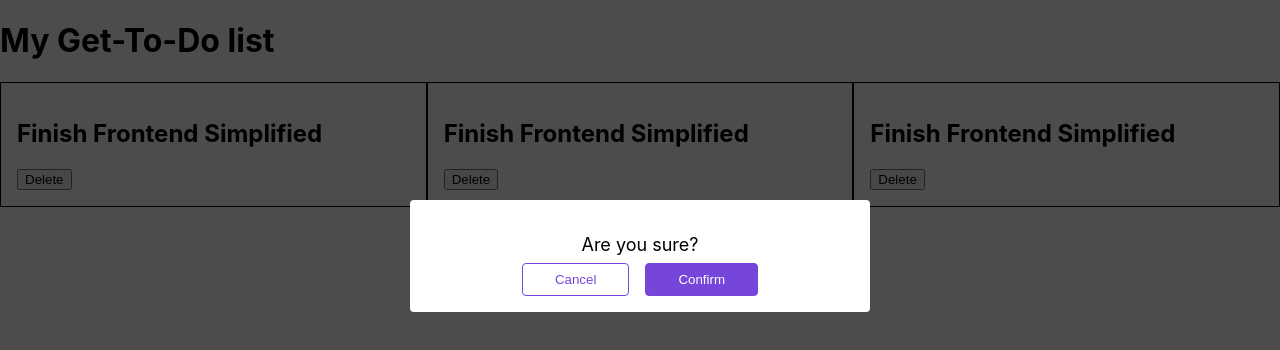
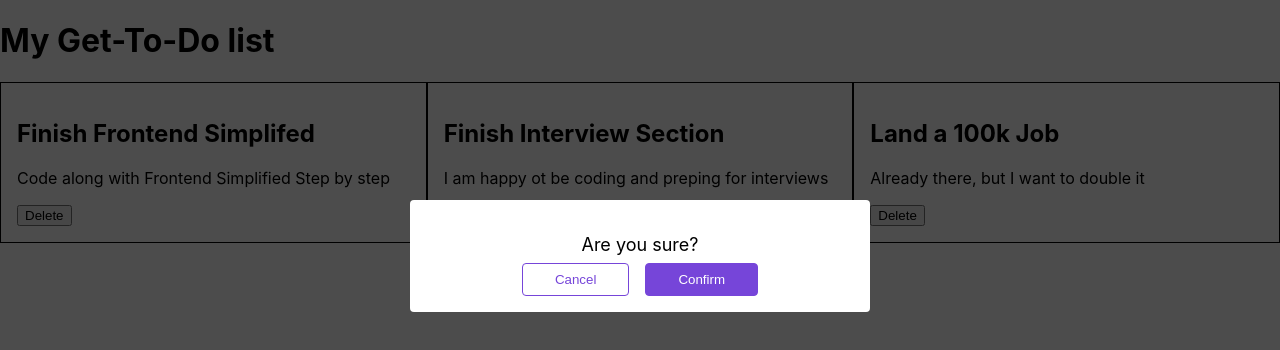
Before and after one commit to KadeKorn/React-CC, a React (Create React App) app: page / in a window 1280 px wide. Shown: the top 350 px of the page. Built offline with nearby package versions, Linux system fonts and the light colour scheme.

Commit message:
Finished up the props part. Very Interesting/powerful, being able to have everything much more dynamic. I enjoy react

```diff
--- a/src/App.css
+++ b/src/App.css
@@ -1,8 +1,6 @@
 * {
     box-sizing: border-box;
 }
-
-
 
 .Todo__wrapper{
     display: flex;
--- a/src/App.jsx
+++ b/src/App.jsx
@@ -8,11 +8,22 @@ function App() {
     <div>
       <Title />
       <div className="Todo__wrapper">
-        <Todo />
-        <Todo />
-        <Todo></Todo>
+        <Todo
+        title="Finish Frontend Simplifed"
+        paragraph="Code along with Frontend Simplified Step by step"
+        />
+        <Todo
+        title="Finish Interview Section"
+        paragraph="I am happy ot be coding and preping for interviews"
+        />
+        <Todo
+        title="Land a 100k Job"
+        paragraph="Already there, but I want to double it"
+        />
       </div>
-      <Modal />
+      <Modal
+      title="Are you sure?"
+      />
     </div>
   );
 }
--- a/src/components/Modal.jsx
+++ b/src/components/Modal.jsx
@@ -1,10 +1,10 @@
 import "./Modal.css";
 
-function Modal() {
+function Modal({title}) {
   return (
     <>
       <div className="modal">
-        <p className="modal__title">Are you sure?</p>
+        <p className="modal__title">{title}</p>
         <div className="modal__buttons">
           <button className="btn btn__cancel">Cancel</button>
           <button className="btn">Confirm</button>
--- a/src/components/Todo.jsx
+++ b/src/components/Todo.jsx
@@ -1,10 +1,11 @@
 import './Todo.css'
 
 
-function Todo() {
+function Todo({title, paragraph}) {
  return (
     <div className='Todo'>
-        <h2>Finish Frontend Simplified</h2>
+        <h2>{title}</h2>
+        <p>{paragraph}</p>
         <button>Delete</button>
     </div>
  )
```
Also changed, not shown: src/components/Todo.css (line endings or trailing spaces).
